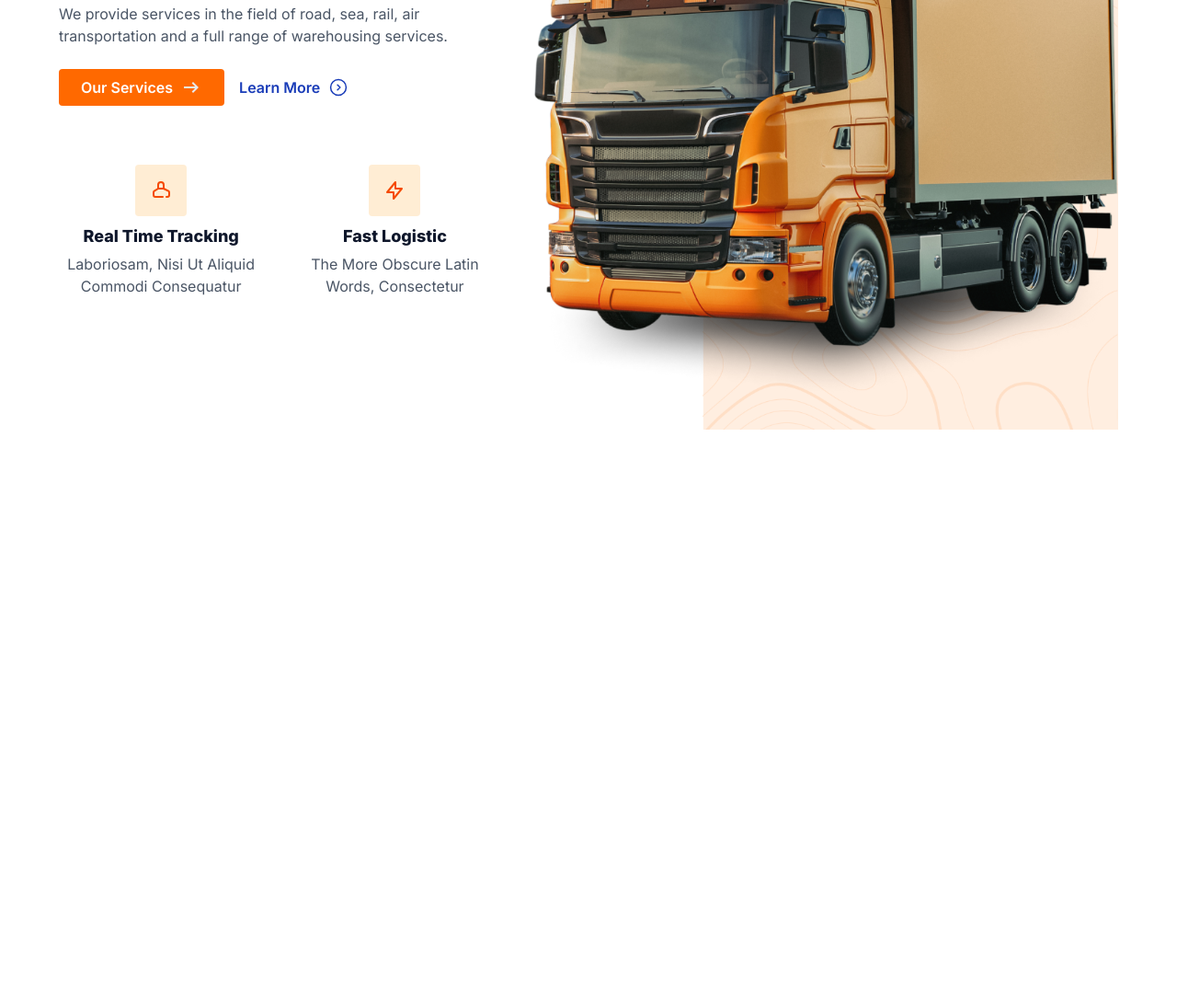
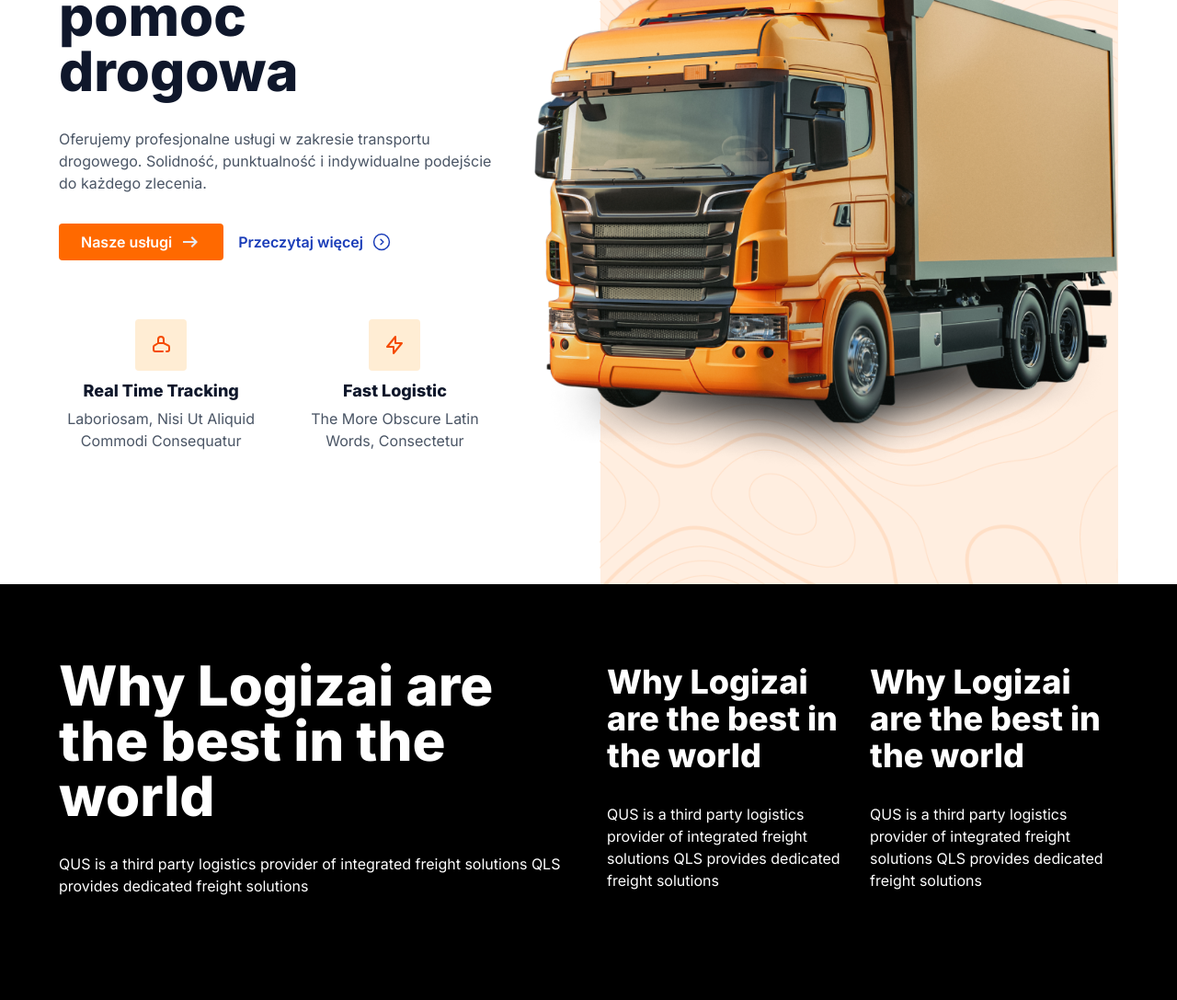
Before and after one commit to karolskolasinski/transportswiebodzin, a website: page index.html in a window 1280 px wide. Shown: the part 285-1372 px from the top of the page at 92% size. Before the commit the page ends 800 px from the top, so only its background shows below. Drawn offline with Linux system fonts and the light colour scheme.

Commit message:
feat: section

```diff
--- a/index.html
+++ b/index.html
@@ -15,7 +15,7 @@
     <div class="flex justify-between items-center p-4 md:px-16 h-12 md:h-fit">
       <div class="flex items-center gap-2">
         <img src="/truck-logo.png" alt="logo" class="h-6" />
-        <h1 class="text-xl font-bold">Transport</h1>
+        <h1 class="text-xl font-bold">PHU IGOR</h1>
       </div>
 
       <nav class="hidden md:flex items-center gap-6">
@@ -56,19 +56,21 @@
   </header>
 
 
-  <section class="flex flex-col md:flex-row items-center px-4 md:px-16 py-10 md:py-20 gap-10 relative max-w-7xl mx-auto overflow-hidden">
+  <section
+    class="flex flex-col md:flex-row items-center px-4 md:px-16 py-10 md:py-20 gap-10 relative max-w-7xl mx-auto overflow-hidden"
+  >
     <div class="text-center md:text-left w-1/2">
-      <h2 class="text-4xl md:text-6xl font-extrabold mb-4">Full Sustain Cargo Solutions</h2>
+      <h1 class="text-4xl md:text-6xl font-extrabold mb-8">Usługi transportowe i pomoc drogowa</h1>
 
-      <p class="text-gray-600 mb-6">We provide services in the field of road, sea, rail, air
-        transportation and a full range of warehousing services.</p>
+      <p class="text-gray-600 mb-8">Oferujemy profesjonalne usługi w zakresie transportu drogowego.
+        Solidność, punktualność i indywidualne podejście do każdego zlecenia.</p>
 
       <div class="flex flex-col sm:flex-row gap-4 items-center justify-center md:justify-start">
         <a
           href="#"
           class="bg-orange-500 hover:bg-orange-600 text-white font-semibold py-2 px-6 rounded inline-flex items-center gap-2 w-fit"
         >
-          Our Services
+          Nasze usługi
           <svg
             xmlns="http://www.w3.org/2000/svg" viewBox="0 -960 960 960"
             class="min-w-6 w-6 fill-[#e8eaed]"
@@ -78,7 +80,7 @@
         </a>
 
         <a href="#" class="text-blue-800 font-semibold inline-flex items-center gap-2">
-          Learn More
+          Przeczytaj więcej
           <svg
             xmlns="http://www.w3.org/2000/svg" viewBox="-0.5 -0.5 16 16" fill="none"
             stroke="currentColor"
@@ -127,11 +129,48 @@
       </div>
     </div>
 
-    <img src="/public/bg.png" alt="background" class="-z-10 absolute right-16 top-0 hidden md:block h-full max-w-1/2" />
+    <img
+      src="/public/bg.png" alt="background"
+      class="-z-10 absolute right-16 top-0 hidden md:block h-full max-w-1/2"
+    />
 
     <div class="relative sm:w-2/3">
       <img src="/public/truck.png" alt="truck" class="w-full" />
       <img src="/public/shadow.png" alt="shadow" class="w-full absolute -bottom-[11%] -z-10" />
+    </div>
+  </section>
+
+  <section class=" bg-black text-white">
+    <div class="flex flex-col md:flex-row items-center gap-10 max-w-7xl mx-auto px-4 md:px-16 py-10 md:py-20">
+      <div class="flex-1">
+        <h1 class="text-4xl md:text-6xl font-extrabold mb-8">Why Logizai are the best in the
+          world</h1>
+
+        <p class="mb-8">QUS is a third party logistics provider of integrated freight
+          solutions QLS provides dedicated
+          freight solutions</p>
+      </div>
+
+      <div class="flex-1 flex gap-4">
+        <div class="flex flex-col">
+
+          <h2 class="text-2xl md:text-4xl font-extrabold mb-8">Why Logizai are the best in the
+            world</h2>
+
+          <p class="mb-8">QUS is a third party logistics provider of integrated freight
+            solutions QLS provides dedicated
+            freight solutions</p>
+        </div>
+
+        <div class="flex flex-col">
+          <h2 class="text-2xl md:text-4xl font-extrabold mb-8">Why Logizai are the best in the
+            world</h2>
+
+          <p class="mb-8">QUS is a third party logistics provider of integrated freight
+            solutions QLS provides dedicated
+            freight solutions</p>
+        </div>
+      </div>
     </div>
   </section>
 
```
Also changed, not shown: output.css.
